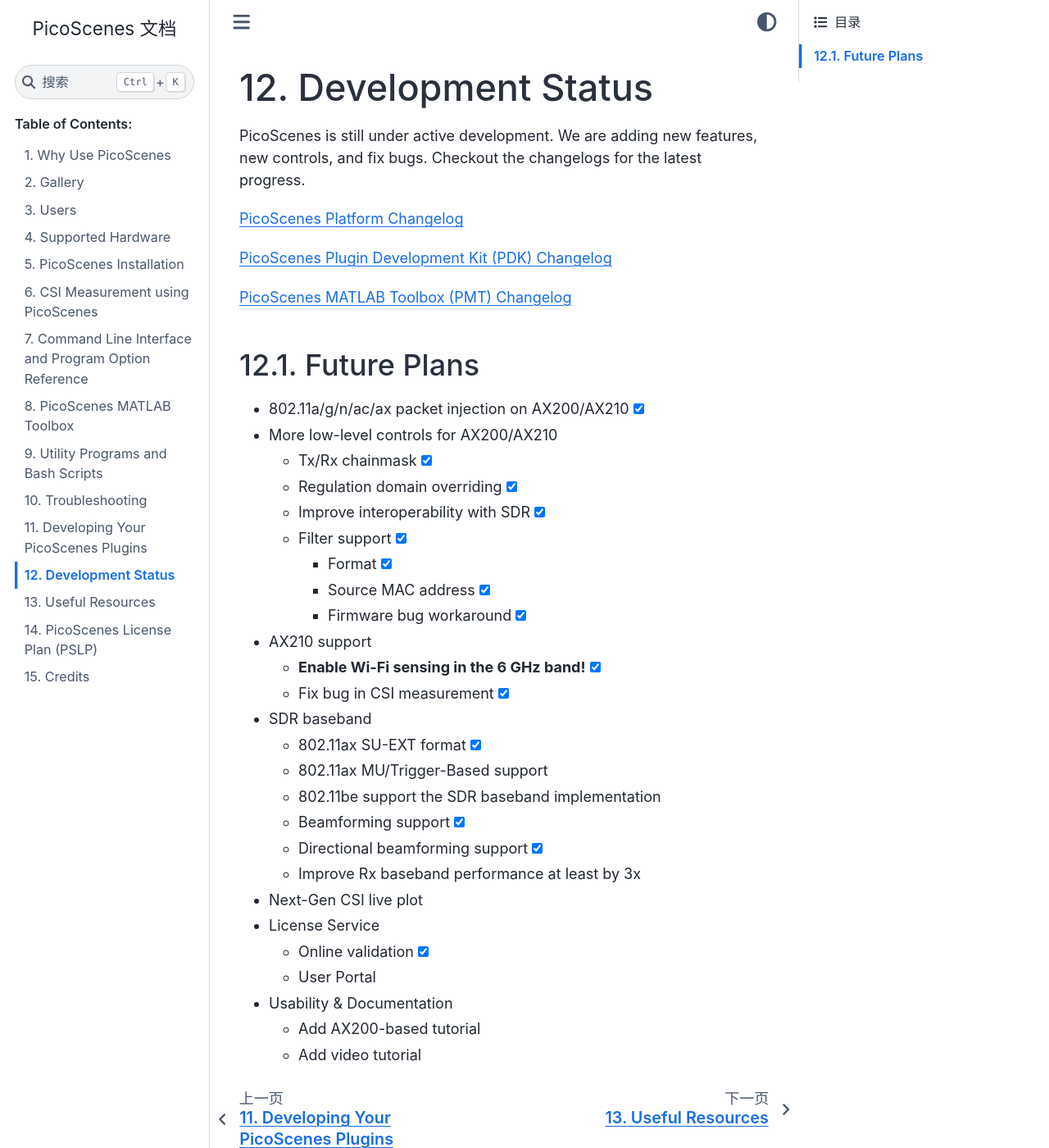
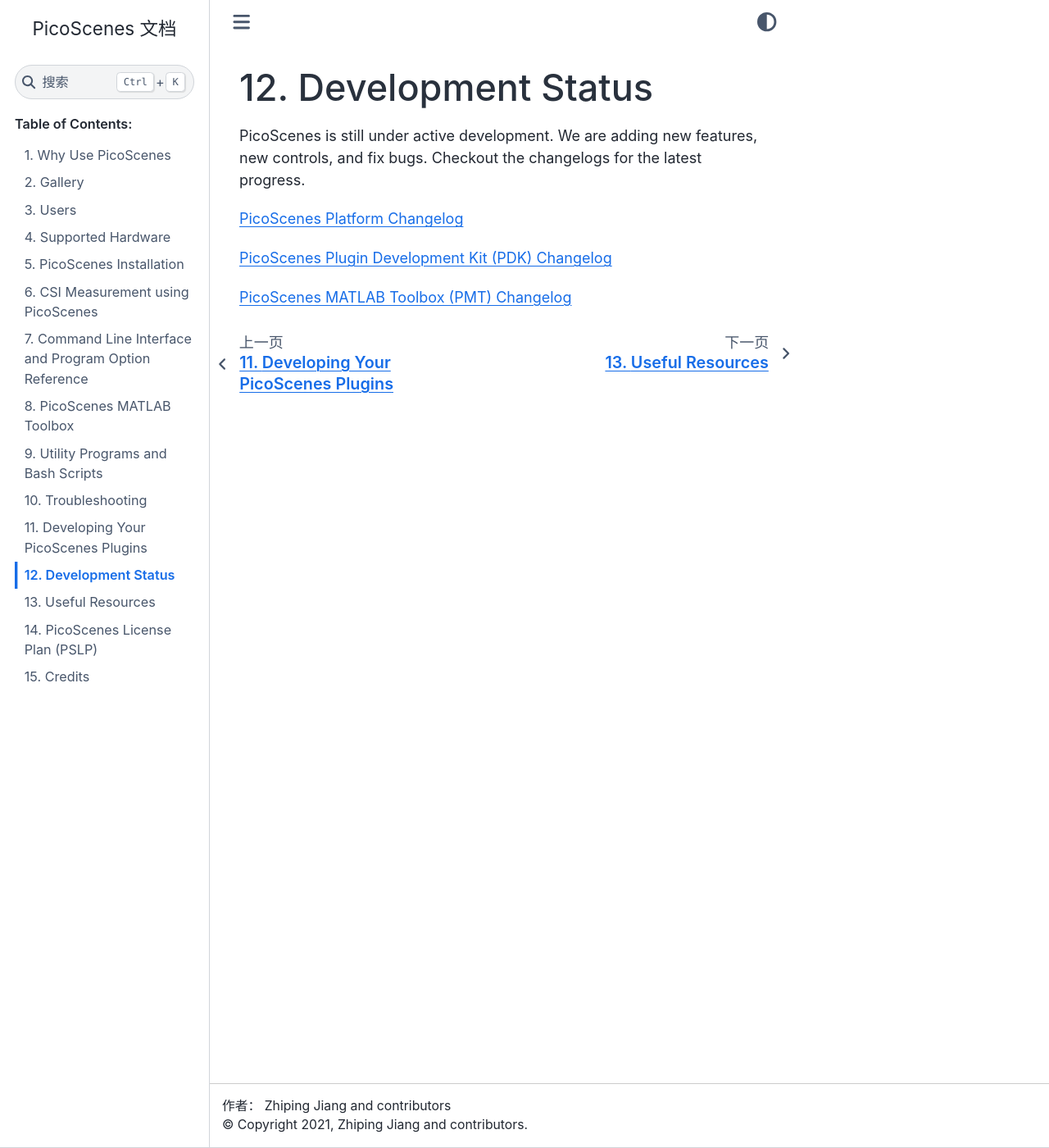
Before and after one commit to wifisensing/PicoScenes-Manual, a Sphinx documentation site: the page built from source/status.rst, in a window 1280 px wide and 1400 px high. Shown: the whole window at 82% size. Built offline with Sphinx 7.4.7 and the Sphinx Book theme 1.1.4, drawn with Linux system fonts in a browser that asks for light colours.

Commit message:
update status page

```diff
--- a/source/status.rst
+++ b/source/status.rst
@@ -5,63 +5,6 @@
 
 `PicoScenes Platform Changelog <https://zpj.io/PicoScenes/platform-changelog>`_
 
-`PicoScenes Plugin Development Kit (PDK) Changelog <https://zpj.io/PicoScenes/pdk-changelog>`_
+`PicoScenes Plugin Development Kit (PDK) Changelog <https://gitlab.com/wifisensing/PicoScenes-PDK/-/blob/master/changelog.md>`_
 
 `PicoScenes MATLAB Toolbox (PMT) Changelog <https://gitlab.com/wifisensing/PicoScenes-MATLAB-Toolbox-Core/-/blob/main/changelog.md>`_
-
-
-Future Plans
-----------------
-
-.. |check| raw:: html
-
-    <input checked=""  type="checkbox">
-
-.. |check_| raw:: html
-
-    <input checked=""  disabled="" type="checkbox">
-
-.. |uncheck| raw:: html
-
-    <input type="checkbox">
-
-.. |uncheck_| raw:: html
-
-    <input disabled="" type="checkbox">
-
-- 802.11a/g/n/ac/ax packet injection on AX200/AX210 |check|
-- More low-level controls for AX200/AX210
-
-  - Tx/Rx chainmask |check|
-  - Regulation domain overriding |check|
-  - Improve interoperability with SDR |check|
-  - Filter support |check|
-
-    - Format |check|
-    - Source MAC address |check|
-    - Firmware bug workaround |check|
-
-- AX210 support
-
-  - **Enable Wi-Fi sensing in the 6 GHz band!** |check|
-  - Fix bug in CSI measurement |check|
-
-- SDR baseband
-
-  - 802.11ax SU-EXT format |check|
-  - 802.11ax MU/Trigger-Based support
-  - 802.11be support the SDR baseband implementation
-  - Beamforming support |check|
-  - Directional beamforming support |check|
-  - Improve Rx baseband performance at least by 3x
-
-- Next-Gen CSI live plot
-- License Service
-
-  - Online validation |check|
-  - User Portal
-
-- Usability \& Documentation
-
-  - Add AX200-based tutorial
-  - Add video tutorial
```
